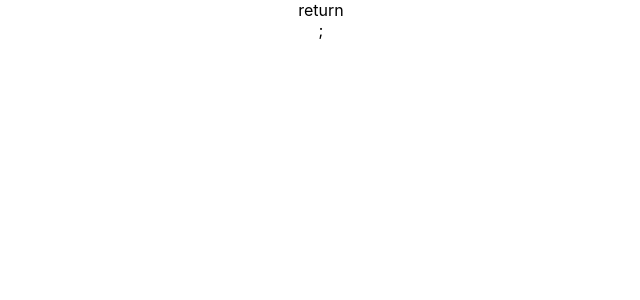
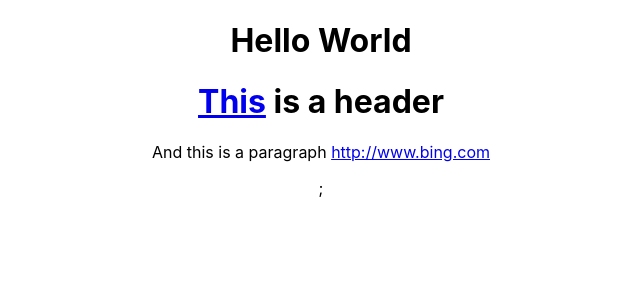
Before and after one commit to katratzi/react, a React (Create React App) app in the folder try-reactjs/: page / in a window 1280 px wide. Shown: the top 300 px of the page, without its empty margins (319-959 px from the left). Built offline with nearby package versions, Linux system fonts and the light colour scheme.

Commit message:
npm install react markdown

```diff
--- a/try-reactjs/package.json
+++ b/try-reactjs/package.json
@@ -5,6 +5,7 @@
   "dependencies": {
     "react": "^16.8.6",
     "react-dom": "^16.8.6",
+    "react-markdown": "^4.1.0",
     "react-scripts": "3.0.1",
     "react-youtube": "^7.9.0",
     "whatwg-fetch": "^3.0.0"
--- a/try-reactjs/src/App.js
+++ b/try-reactjs/src/App.js
@@ -3,7 +3,8 @@ import React from "react";
 //import PostList from "./posts/PostList";
 // import ConstLetVar from "./learn/ConstLetVar";
 // import PostDetail from "./posts/PostDetail";
-import ReactYoutubeExample from "./thirdParty/ReactYoutubeExample";
+//import ReactYoutubeExample from "./thirdParty/ReactYoutubeExample";
+import ReactMarkdownExample from "./thirdParty/ReactMarkdownExample";
 
 import "./App.css";
 
@@ -20,9 +21,12 @@ import "./App.css";
 // ES6 coding
 class App extends React.Component {
   render() {
+    const input =
+      "<h1>Hello World</h1> \n\n# [This](http://www.icypath.com) is a header\n\nAnd this is a paragraph http://www.bing.com";
     return (
       <div>
-        return <ReactYoutubeExample videoId="6vCKWxqyRf4" />;
+        {/* return <ReactYoutubeExample videoId="6vCKWxqyRf4" />; */}
+        <ReactMarkdownExample input={input} />;
       </div>
     );
   }
--- /dev/null
+++ b/try-reactjs/src/thirdParty/ReactMarkdownExample.js
@@ -0,0 +1,20 @@
+import React, { Component } from "react";
+import ReactMarkdown from "react-markdown";
+
+class ReactMarkdownExample extends Component {
+  render() {
+    const { input } = this.props;
+    const disallowed = ["image"]; // can disallow links/images...lots of things
+
+    return (
+      <ReactMarkdown
+        className="markdownContainer"
+        source={input}
+        escapeHtml={false}
+        disallowedTypes={disallowed}
+      />
+    );
+  }
+}
+
+export default ReactMarkdownExample;
```
Also changed, not shown: 1 other file (tests, documents, lock files or other folders).
